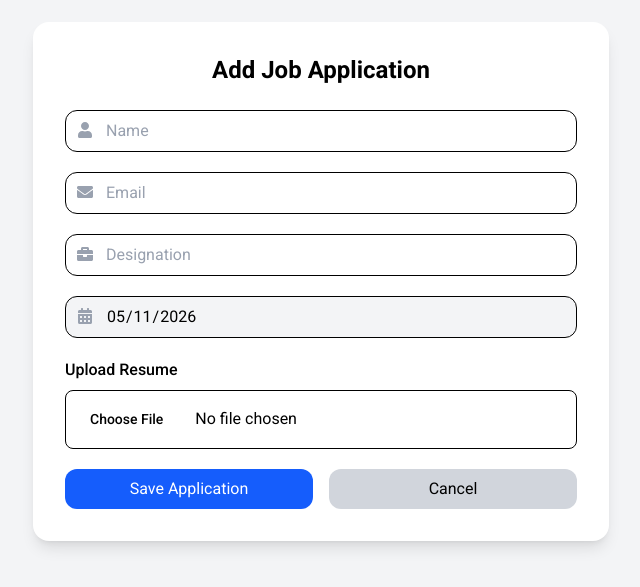
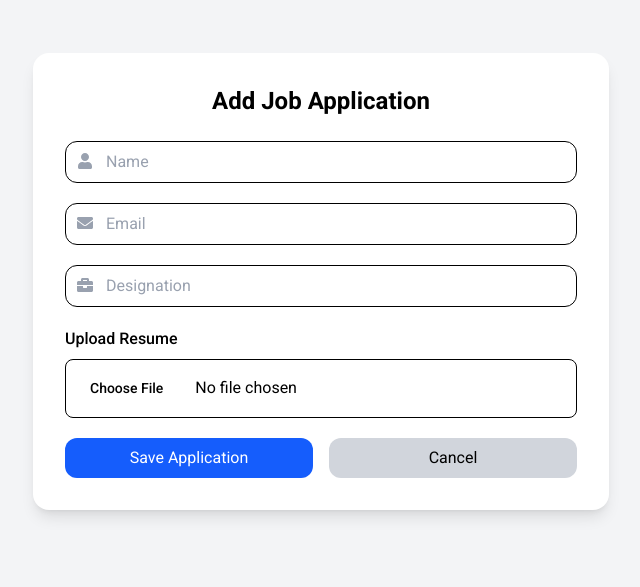
Before and after one commit to Catherine743/mainProj, a React (Vite) app: page /add-application in a window 1280 px wide. Shown: the part 119-706 px from the top of the page, without its empty margins (319-959 px from the left). Built offline with nearby package versions, Linux system fonts and the light colour scheme.

Commit message:
Modified frontend code in github

```diff
--- a/src/user/components/AddApplication.jsx
+++ b/src/user/components/AddApplication.jsx
@@ -10,7 +10,6 @@ const AddApplication = () => {
 
   const [error, setError] = useState("");
   const [resume, setResume] = useState("");
-  const today = new Date().toISOString().split("T")[0];
 
   const loggedUser =
     JSON.parse(sessionStorage.getItem("user")) || {};
@@ -20,8 +19,7 @@ const AddApplication = () => {
   const [form, setForm] = useState({
     user: loggedUser?.username || "",
     email: loggedUser?.email || "",
-    designation: "",
-    date: today
+    designation: ""
   });
 
   const handleChange = (e) => {
@@ -45,8 +43,6 @@ const AddApplication = () => {
       reqBody.append("user", form.user);
       reqBody.append("email", form.email);
       reqBody.append("designation", form.designation);
-      reqBody.append("date", form.date);
-
 
       if (resume) {
         reqBody.append("resume", resume);
@@ -126,18 +122,6 @@ const AddApplication = () => {
             />
           </div>
 
-          <div className="relative">
-            <FaCalendarAlt className="absolute top-3 left-3 text-gray-400" />
-            <input
-              type="date"
-              name="date"
-              value={form.date}
-              disabled
-              className="w-full pl-10 py-2 border rounded-xl bg-gray-100 cursor-not-allowed"
-            />
-
-          </div>
-
           <div>
             <label className="block mb-2 font-medium">
               Upload Resume
--- a/src/user/components/EditApplication.jsx
+++ b/src/user/components/EditApplication.jsx
@@ -17,7 +17,6 @@ const EditApplication = () => {
     user: "",
     email: "",
     designation: "",
-    date: "",
     status: ""
   });
 
@@ -43,7 +42,6 @@ const EditApplication = () => {
           user: app.user,
           email: app.email,
           designation: app.designation,
-          date: app.date?.split("T")[0],
           status: app.status
         });
 
@@ -75,7 +73,6 @@ const EditApplication = () => {
       reqBody.append("user", formData.user);
       reqBody.append("email", formData.email);
       reqBody.append("designation", formData.designation);
-      reqBody.append("date", formData.date);
 
 
       if (formData.status === "Interview") {
@@ -146,16 +143,6 @@ const EditApplication = () => {
             />
           </div>
 
-          <div className="relative">
-            <FaCalendarAlt className="absolute top-3 left-3 text-gray-400" />
-            <input
-              name="date"
-              value={formData.date}
-              disabled
-              className="border pl-10 py-2 rounded-xl w-full bg-gray-100 cursor-not-allowed"
-            />
-          </div>
-
           <input
             type="file"
             onChange={(e) => setResume(e.target.files[0])}
--- a/src/user/pages/Home.jsx
+++ b/src/user/pages/Home.jsx
@@ -71,14 +71,15 @@ const Home = () => {
     return new Date(app.createdAt).toDateString() === new Date().toDateString();
   });
 
-  const upcoming = applications.filter((a) => {
-    if (!a.date) return false;
+  const upcomingInterviews = applications.filter((a) => {
+    if (!a.interviewDate) return false;
 
     const diff =
-      (new Date(a.date) - new Date()) / (1000 * 60 * 60 * 24);
+      (new Date(a.interviewDate) - new Date()) /
+      (1000 * 60 * 60 * 24);
 
     return diff > 0 && diff <= 2;
-  });
+  });;
 
   const pending = applications.filter(
     (a) => a.status === "Applied"
@@ -160,7 +161,7 @@ const Home = () => {
                   </span>
 
                   <span className="text-sm text-gray-500">
-                    {new Date(app.date).toLocaleDateString()}
+                    {new Date(app.createdAt).toLocaleDateString()}
                   </span>
                 </div>
               </div>
```
